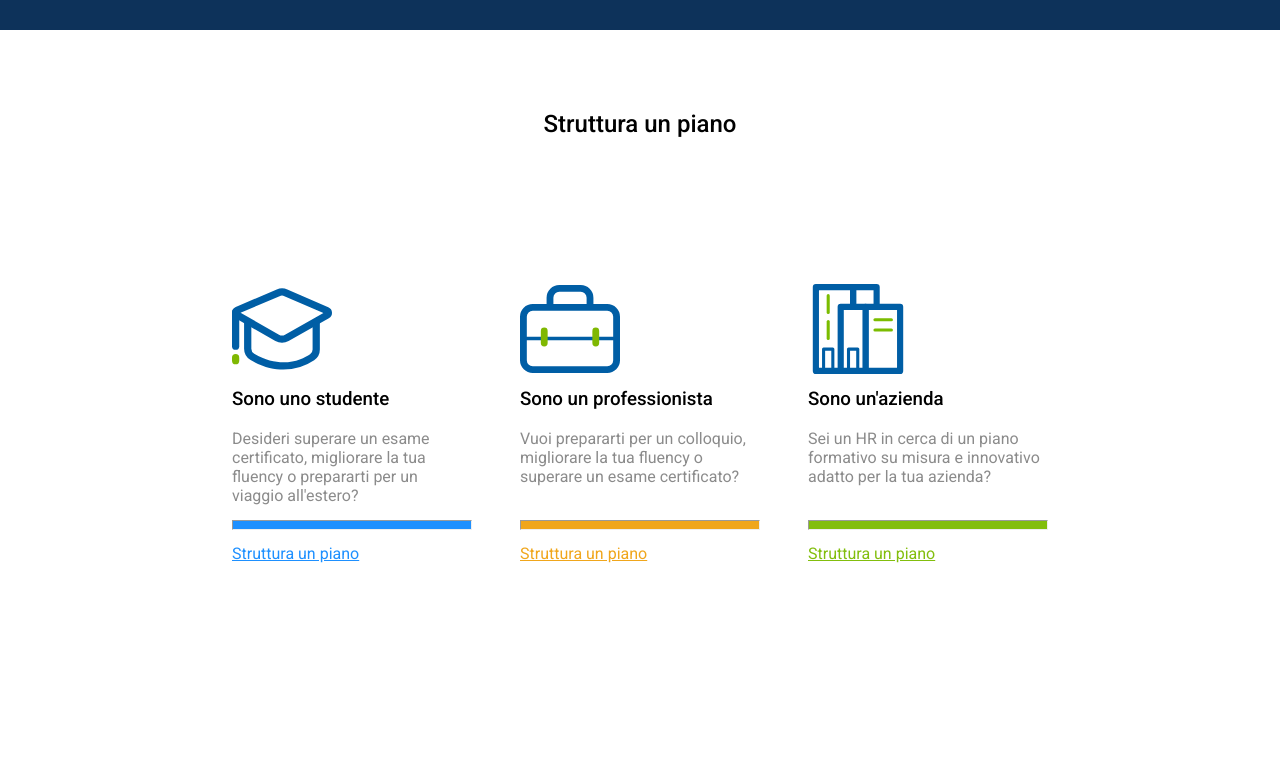
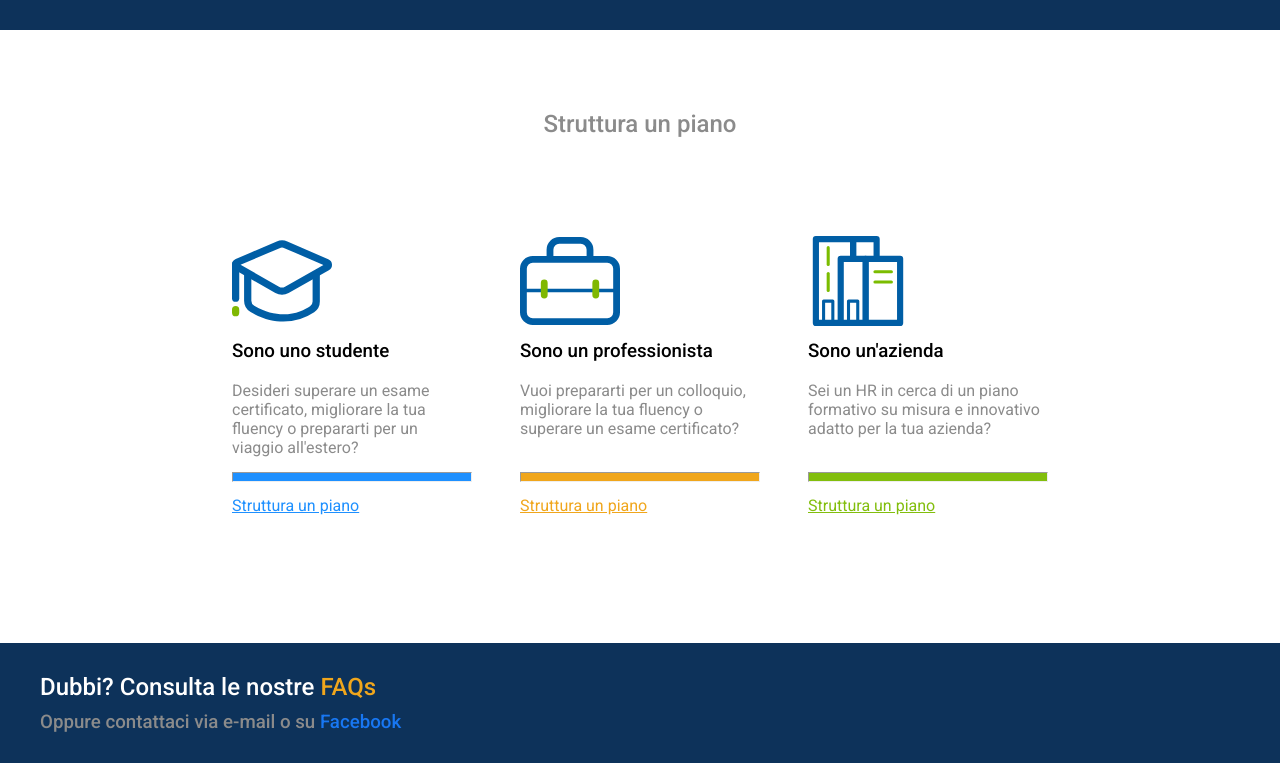
Before and after one commit to Andrea-Mattia/htmlcss-fluentify, a plain HTML site: page index.html in a window 1280 px wide. Shown: the part 3051-3814 px from the top of the page. Before the commit the page ends 3742 px from the top, so only its background shows below. Drawn offline with Linux system fonts and the light colour scheme.

Commit message:
add faq sec + css

```diff
--- a/css/main.css
+++ b/css/main.css
@@ -408,7 +408,6 @@ h4 {
     padding-bottom: 4%;
 }
 
-.plan-bot h2,
 .plan-bot h3 {
     padding-bottom: 4%;
     color: #000;
@@ -478,3 +477,27 @@ h4 {
 .business p {
     padding-bottom: 14%;
 }
+
+/* FAQ SECTION */
+.faq {
+    height: 120px;
+    background: #0d325a;
+}
+
+.faq .container h2 {
+    padding-top: 30px;
+    color: #fff;
+}
+
+.faq .container h2 > span {
+    color: #f0a61c;
+}
+
+.faq .container h3 {
+    padding-top: 10px;
+}
+
+.faq .container a {
+    text-decoration: none;
+    color: #1877f2;
+}
--- a/index.html
+++ b/index.html
@@ -220,6 +220,14 @@
             </div>
         </section>
 
+        <!-- FAQ SECTION -->
+        <section class="faq">
+            <div class="container">
+                <h2>Dubbi? Consulta le nostre <span>FAQs</span></h2>
+                <h3>Oppure contattaci via e-mail o su <a href="https://it-it.facebook.com/">Facebook</a></h3>
+            </div>
+        </section>
+
     </main>
 
     <!-- FOOTER -->
```
